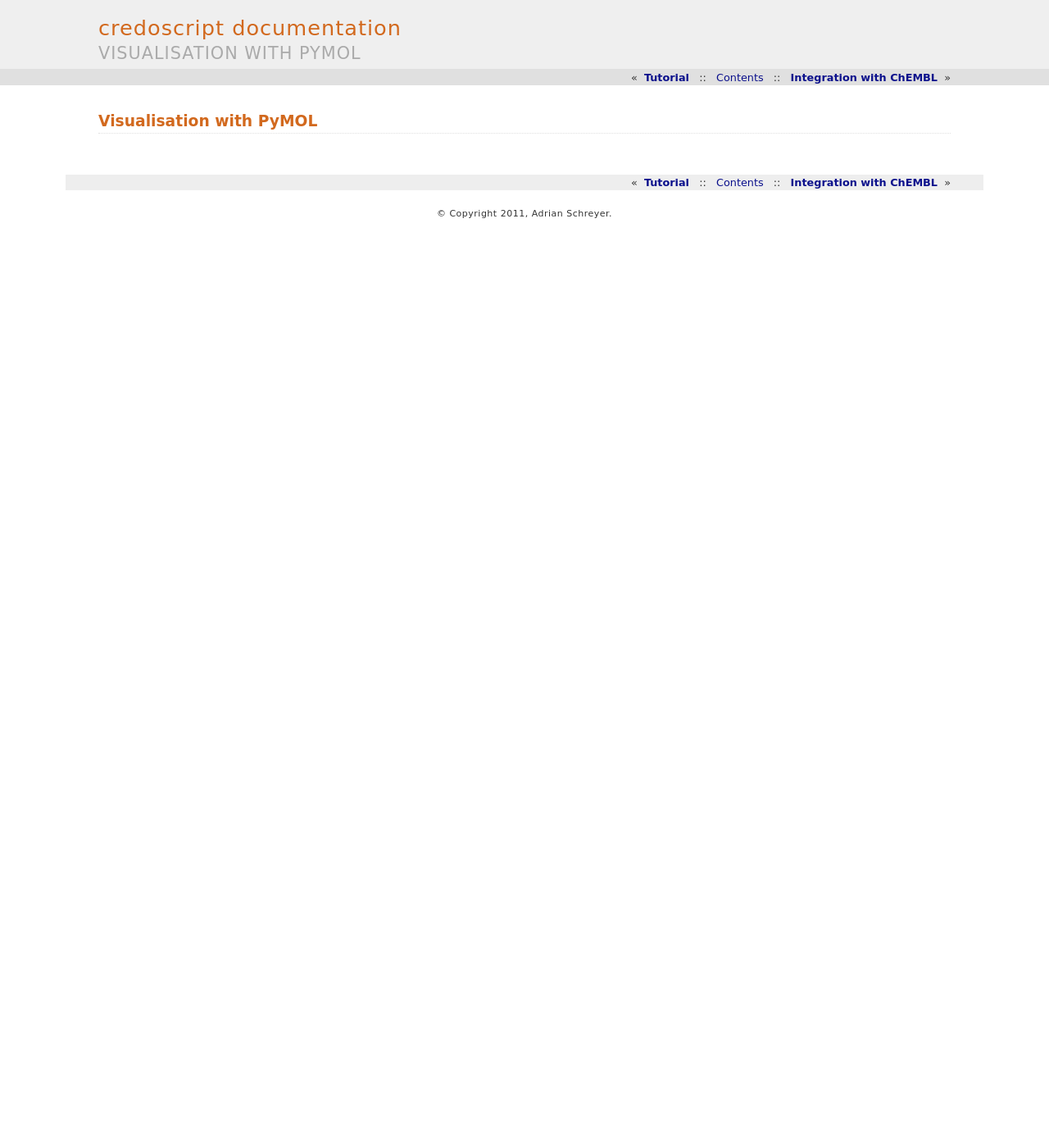
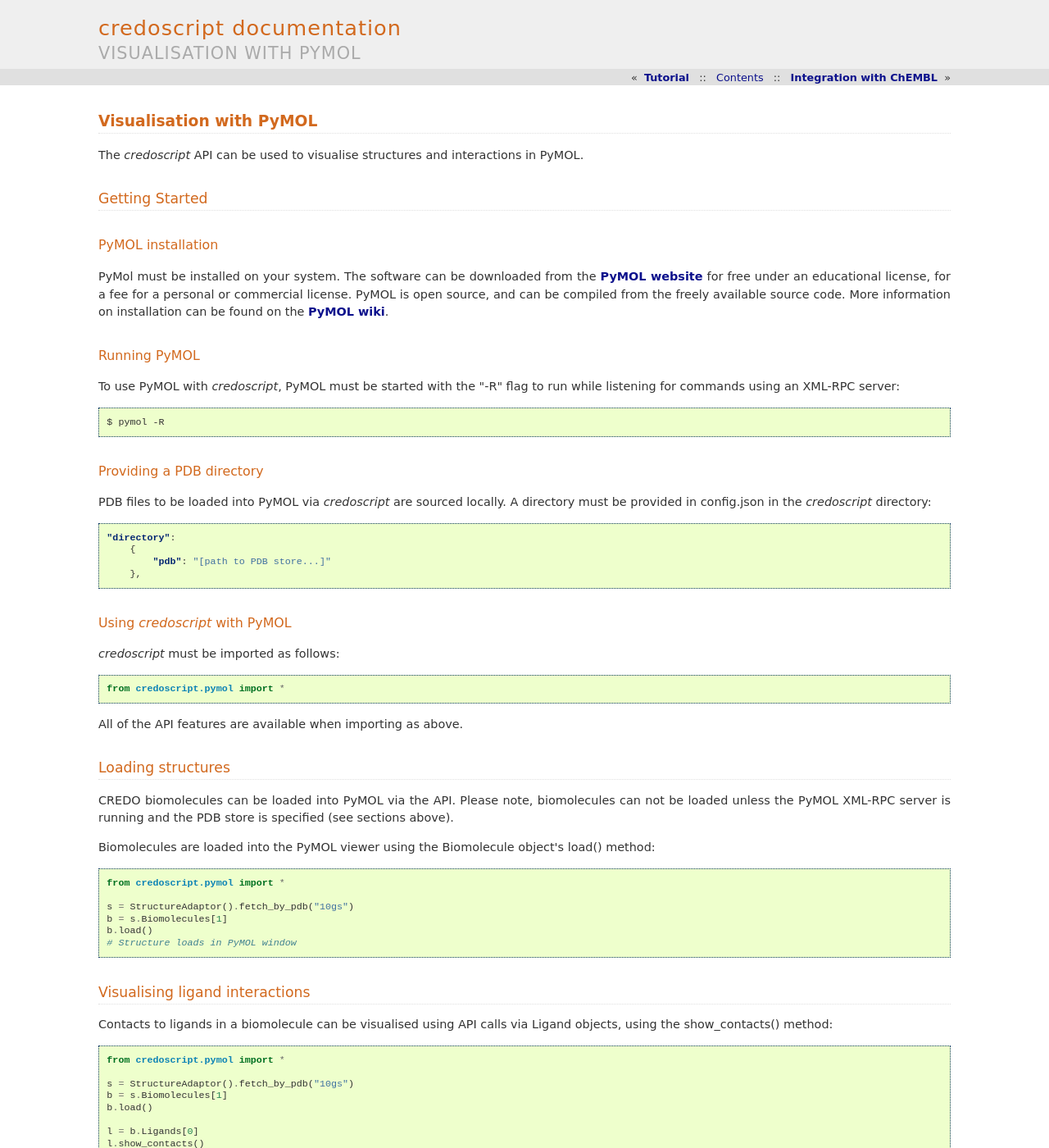
Before and after one commit to tlb-lab/credoscript, a Sphinx documentation site: the page built from docs/pymol.rst, in a window 1280 px wide and 1400 px high. Shown: the whole window at 82% size. Built offline with Sphinx 7.4.7, drawn with Linux system fonts in a browser that asks for light colours; some of the changed text lies outside the part shown.

Commit message:
Added installation and visualisation instructions (without illustration) to the credoscript PyMOL documentation.

```diff
--- a/docs/pymol.rst
+++ b/docs/pymol.rst
@@ -1,3 +1,92 @@
 ************************
 Visualisation with PyMOL
 ************************
+
+The |credoscript| API can be used to visualise structures and interactions in PyMOL.
+
+Getting Started
+---------------
+
+PyMOL installation
+~~~~~~~~~~~~~~~~~~
+
+PyMol must be installed on your system. The software can be downloaded from the `PyMOL website <http://www.pymol.org/>`_ for free under an educational license, for a fee for a personal or commercial license. PyMOL is open source, and can be compiled from the freely available source code. More information on installation can be found on the `PyMOL wiki <http://www.pymol.org/>`_.
+
+Running PyMOL
+~~~~~~~~~~~~~
+
+To use PyMOL with |credoscript|, PyMOL must be started with the "-R" flag to run while listening for commands using an XML-RPC server::
+
+    $ pymol -R
+
+Providing a PDB directory
+~~~~~~~~~~~~~~~~~~~~~~~~~
+
+PDB files to be loaded into PyMOL via |credoscript| are sourced locally. A directory must be provided in config.json in the |credoscript| directory:
+
+.. code-block:: json
+
+    "directory":
+        {
+            "pdb": "[path to PDB store...]"
+        },
+
+
+Using |credoscript| with PyMOL
+~~~~~~~~~~~~~~~~~~~~~~~~~~~~~~
+
+|credoscript| must be imported as follows:
+
+.. code-block:: python
+
+   from credoscript.pymol import *
+
+All of the API features are available when importing as above.
+
+Loading structures
+------------------
+
+CREDO biomolecules can be loaded into PyMOL via the API. Please note, biomolecules can not be loaded unless the PyMOL XML-RPC server is running and the PDB store is specified (see sections above).
+
+Biomolecules are loaded into the PyMOL viewer using the Biomolecule object's load() method:
+
+.. code-block:: python
+
+   from credoscript.pymol import *
+
+   s = StructureAdaptor().fetch_by_pdb("10gs")
+   b = s.Biomolecules[1]
+   b.load()
+   # Structure loads in PyMOL window
+
+Visualising ligand interactions
+-------------------------------
+
+Contacts to ligands in a biomolecule can be visualised using API calls via Ligand objects, using the show_contacts() method:
+
+.. code-block:: python
+
+   from credoscript.pymol import *
+
+   s = StructureAdaptor().fetch_by_pdb("10gs")
+   b = s.Biomolecules[1]
+   b.load()
+
+   l = b.Ligands[0]
+   l.show_contacts()
+
+Visualising protein-protein interactions
+----------------------------------------
+
+The same principle applies as with visualising ligand interactions:
+
+.. code-block:: python
+
+   from credoscript.pymol import *
+
+   s = StructureAdaptor().fetch_by_pdb("10gs")
+   b = s.Biomolecules[1]
+   b.load()
+
+   i = b.Interfaces[0]
+   i.show_contacts()
```
